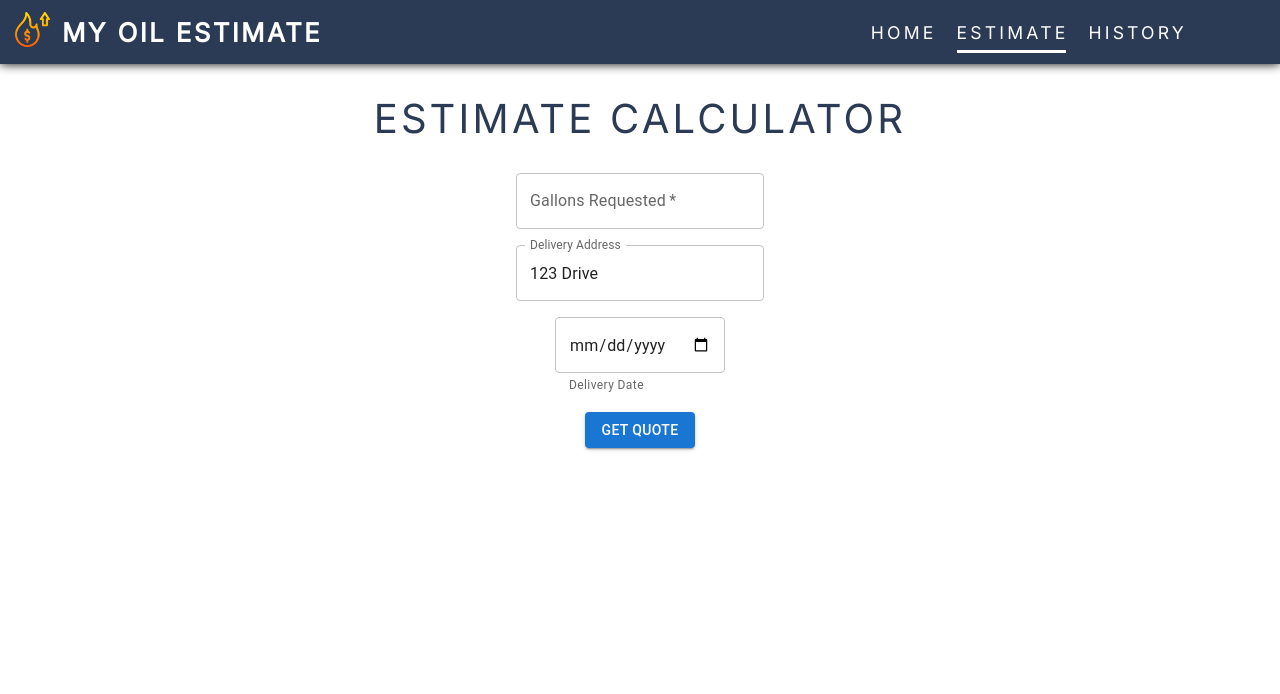
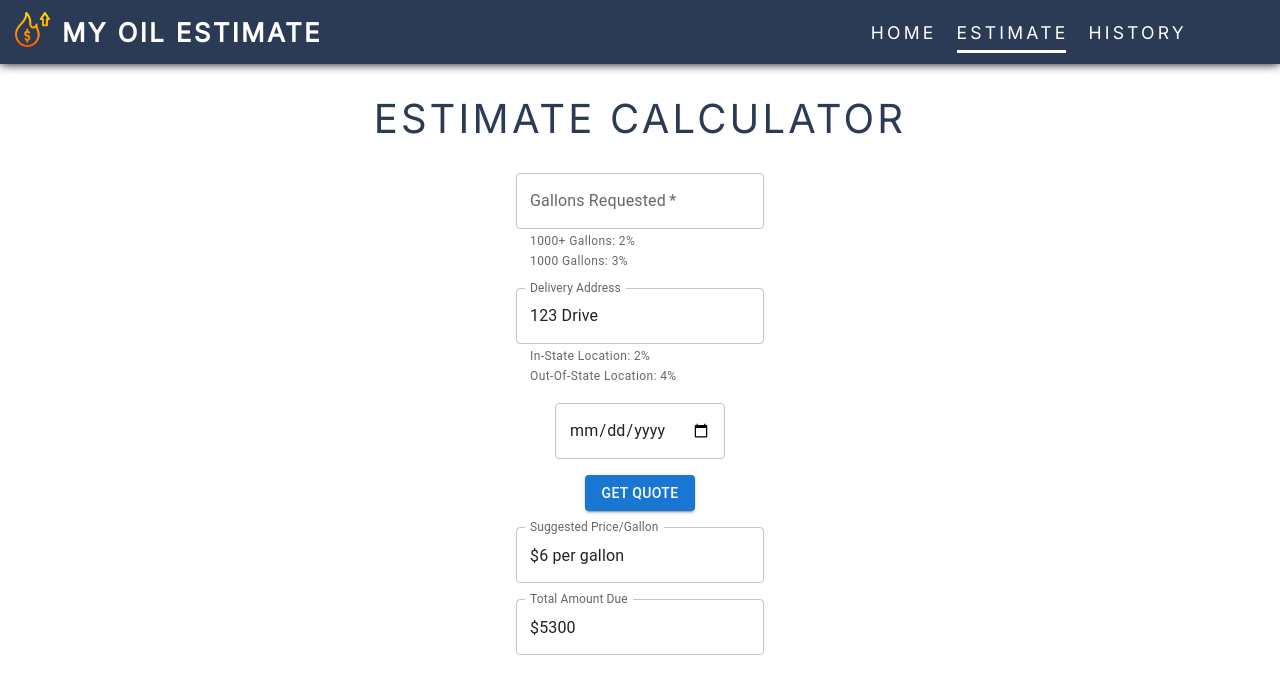
Before and after one commit to SharmaMitchell/COSC-4353-Fullstack, a React (Create React App) app in the folder frontend/: page /estimate in a window 1280 px wide. Shown: the top 694 px of the page. Built offline with nearby package versions, Linux system fonts and the light colour scheme.

Commit message:
Added subtext, suggested price and amount due

```diff
--- a/frontend/src/pages/estimate.js
+++ b/frontend/src/pages/estimate.js
@@ -3,14 +3,14 @@ import SectionTitle from '../components/SectionTitle/SectionTitle'
 import TextField from '@mui/material/TextField';
 import Button from '@mui/material/Button';
 import Grid from '@mui/material/Grid';
-//import { AdapterDateFns } from '@mui/x-date-pickers/AdapterDateFns';
 
 const Estimate = props => {
     const [gallons, setGallons] = useState(0);
     const [date, setDate] = useState('');
     //const [address, setAddress] = useState('')
-    // const navigate = useNavigate();
-    const today = new Date()
+    //const navigate = useNavigate();
+    let today = new Date()
+    today = formatDate(today)
 
     const handleSubmit = (e) => {
         e.preventDefault();
@@ -18,10 +18,15 @@ const Estimate = props => {
             gallons: gallons,
             //address: address,
             date: date,
-
         }
         console.log(data);
     }
+    function formatDate(date) {
+        const year = date.getFullYear();
+        const month = String(date.getMonth() + 1).padStart(2, '0');
+        const day = String(date.getDate()).padStart(2, '0');
+        return `${year}-${month}-${day}`;
+      }
     return(
         <div>
             <SectionTitle text="Estimate Calculator" />
@@ -29,15 +34,22 @@ const Estimate = props => {
                 <Grid container spacing = {2}  >
                     <Grid item xs = {12}>
                         <TextField
+                        required
                         type = "number"
                         label = "Gallons Requested"
                         id = "gallons"
                         placeholder = "ex: 1,700"
                         inputProps = {{maxLength:50}}
-                        required
                         onChange={(event) => setGallons(event.target.value)}
+                        helperText={
+                            <>
+                              1000+ Gallons: 2%
+                              <br />
+                              1000 Gallons: 3%
+                            </>
+                          }
                         />
-                     </Grid>
+                    </Grid>
                     <Grid item xs={12}>
                         <TextField
                             label="Delivery Address"
@@ -46,23 +58,49 @@ const Estimate = props => {
                             InputProps={{
                             readOnly: true,
                             }}
-                        />
+                            helperText={
+                                <>
+                                  In-State Location: 2%
+                                  <br />
+                                  Out-Of-State Location: 4%
+                                </>
+                              }
+                            />
                     </Grid>
                      <Grid item xs = {12}>
                         <TextField
-                        helperText = "Delivery Date"
+                        //disablePast
+                        inputFormat="MM/DD/YYYY"
                         type = "date"
                         id = "date"
-                        required
-                        inputProps = {{minDate: today.setDate(today.getDate())}}
-
+                        //<DatePicker minDate={today}/>
+                        inputProps = {{min: today}}
                         onChange={(event) => setDate(event.target.value)}
                         />
                      </Grid>
-
                      <Grid item xs = {12} direction = {'row'}>
                         <Button type="submit" variant="contained" color="primary">GET QUOTE</Button>
                      </Grid>
+                     <Grid item xs={12}>
+                        <TextField
+                            label="Suggested Price/Gallon"
+                            id="price"
+                            value="$6 per gallon"
+                            InputProps={{
+                            readOnly: true,
+                            }}
+                        />
+                    </Grid>
+                    <Grid item xs={12}>
+                        <TextField
+                            label="Total Amount Due"
+                            id="amount"
+                            value="$5300"
+                            InputProps={{
+                            readOnly: true,
+                            }}
+                        />
+                    </Grid>
                 </Grid>
             </form>
         </div>
```
